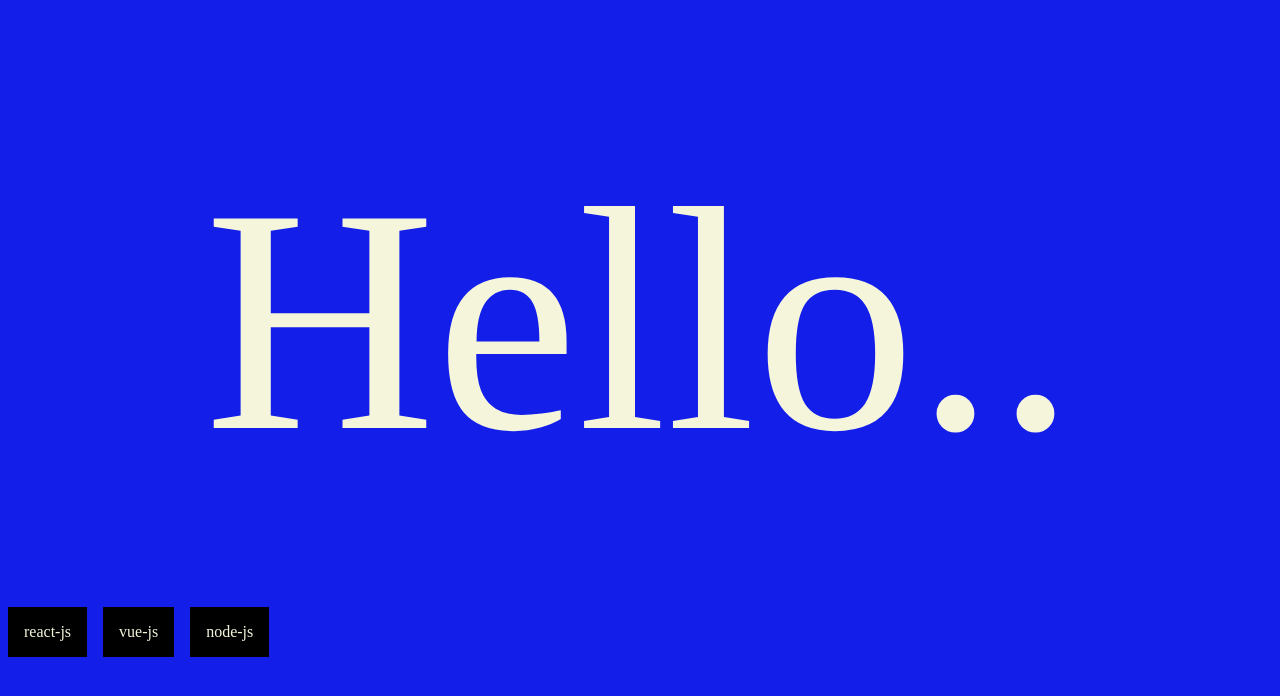
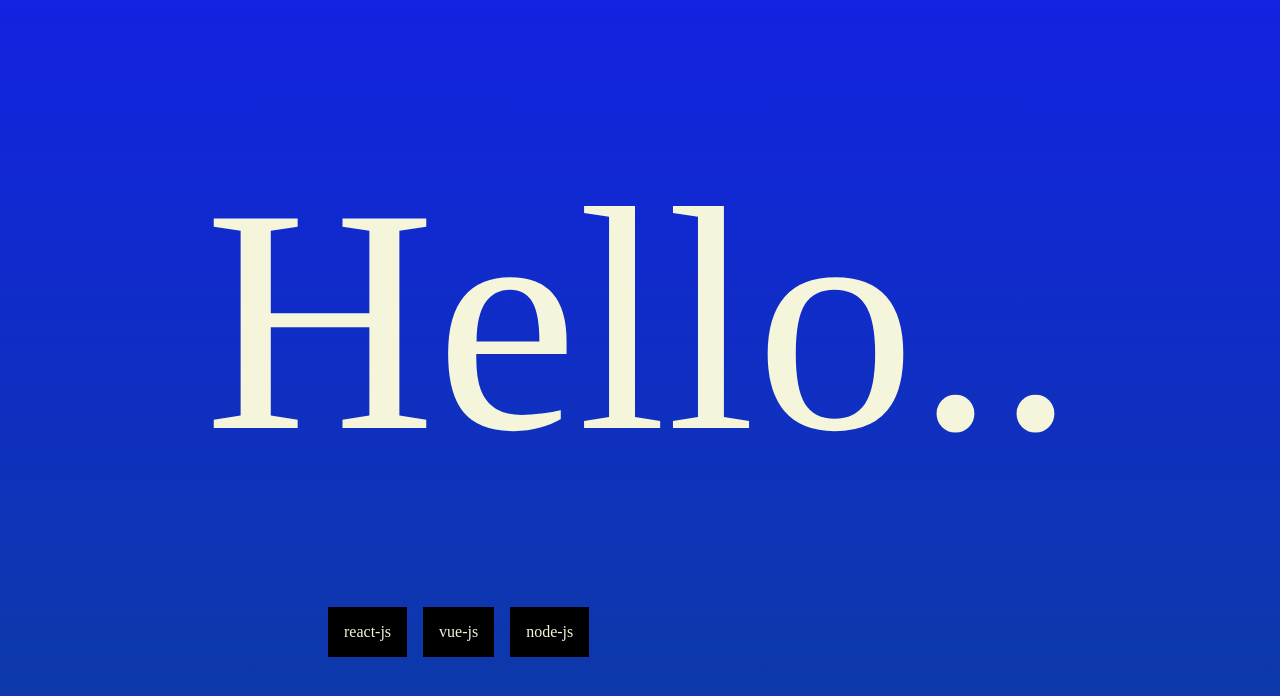
Before and after one commit to hexad3cimal/jovin-website, a Vue app: page / in a window 1280 px wide. Shown: the part 104-800 px from the top of the page. Built offline with nearby package versions, Linux system fonts and the light colour scheme.

Commit message:
add background

```diff
--- a/src/components/Home.vue
+++ b/src/components/Home.vue
@@ -24,6 +24,8 @@ export default {
   width: 100%;
   min-height: 100vh;
   background: #131fe9;
+  background: -webkit-linear-gradient(to bottom, #131fe9, #0d39a9);
+  background: linear-gradient(to bottom, #131fe9, #0d39a9);
   display: flex;
   flex-wrap: wrap;
   flex-direction: row;
@@ -44,7 +46,9 @@ export default {
   }
 
   .tiles-container{
-    width:100%;
+    width:50%;
+    margin-left: auto;
+    margin-right: auto;
     display: flex;
     flex-wrap: wrap;
     flex-direction: row;
```
